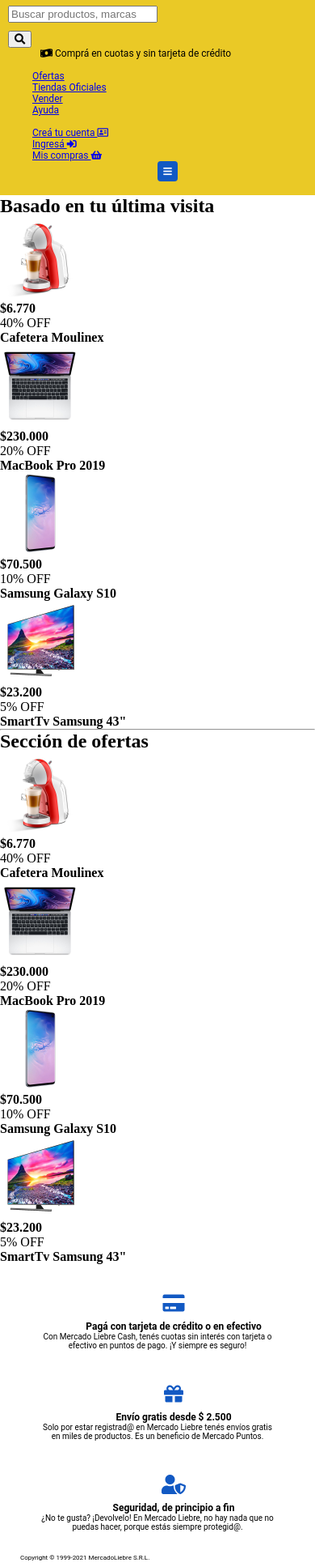
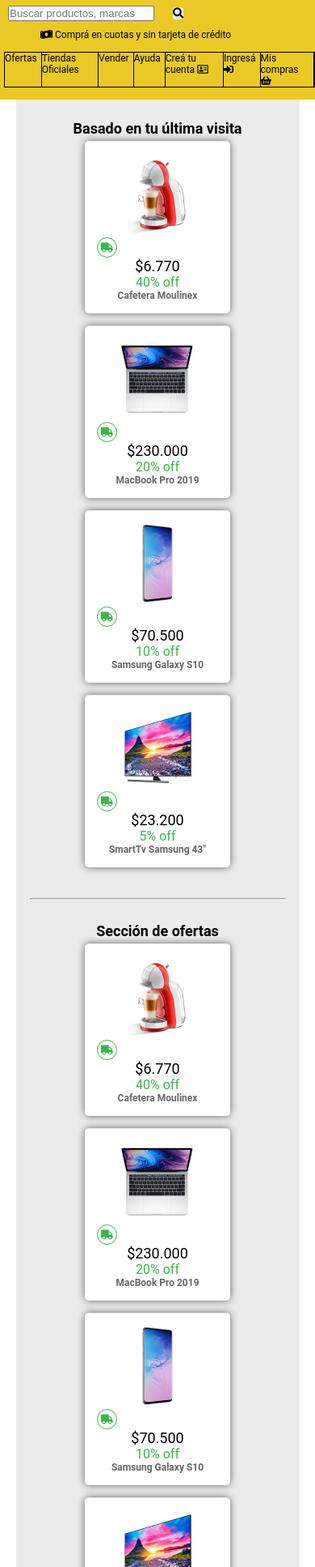
Before and after one commit to francoterragna/MercadoLiebre, a website: page views/index.html in a window 390 px wide. Shown: the part 65-2000 px from the top of the page at 81% size. Drawn offline with Linux system fonts and the light colour scheme.

Commit message:
media queries

```diff
--- a/public/css/styles.css
+++ b/public/css/styles.css
@@ -1,36 +1,46 @@
  *{
     margin:0px;
+    padding: 0px;
     box-sizing: border-box;
+    /* border: .5px solid #888  */
  }
 
  header {
     font-family: 'Roboto', sans-serif;
     background-color: #EAC926;
     font-size: 12px;
+    padding-bottom: 15px;
  }
+
+ header nav ul{
+    margin-left: 5px;
+}
 
  .logo {
      width: 150px;
      margin: 10px;
+ }
+ nav{
+     display:none;
+ }
+ .opciones-nav{
+     color: #000;
+     text-decoration: none;
  }
 
  .caja-hamburguesa{
      background-color: #1259c3;
      width: 25px;
      height: 25px;
-     display: inline-block;
-     border-radius: 4px;
-     position: absolute;
-     left: 50%;
+     border-radius: 5px;
+     margin: 0px auto;
  }
 
  .hamburguesa {
     color: #fff;
     text-align: center;
-    position: relative;
-    top: 25%;
-    left: 25%;
-    margin-left: 1px;
+    margin-left: 7px;
+    margin-top: 7px;
  }
 
  header input {
@@ -38,41 +48,140 @@
  }
  header button {
      margin-left: 10px;
+     border-radius: 3px;
+     border: none
  }
  header p {
      display: inline-block;
-     position: absolute;
      margin-left: 50px;
  }
 
  header button:hover{
-     box-shadow: 2px 2px 5px 0 #666;
+     box-shadow: 0px 0px 8px 0 #666;
      cursor: pointer;
  }
+
+ main{
+     margin: 0 auto;
+     text-align: center;
+     width: 90%;
+     padding: 50px;
+     font-family: 'Roboto', sans-serif;
+     font-size: 12px;
+     background-color: #ebebeb;
+ }
+ section article {
+    margin-top: 5px;
+    margin-bottom: 10px;
+    margin-left: 15px;
+    margin-right: 15px;
+    border-top: 1px solid #ebebeb;
+    border-radius: 5px;
+    background-color: white;
+    padding: 15px;
+    display: inline-block;
+ }
+
+ .nombre-producto{
+     font-size: 12px;
+     color: #666;
+     display: none;
+ }
+
+
+
+.precio{
+        font-size: 18px;
+        color:black
+    }
+
+.descuentos{
+    font-size: 16px;
+    color: #39b54a;
+    }
+
+    .circulo-camion{
+        border: 1px solid #39b54a;
+        height: 25px;
+        width: 25px;
+        border-radius: 50%;
+    }
+
+    .fa-truck{
+        color: #39b54a;
+        margin-top: 6px;
+    }
 
  footer {
      text-align: center;
      font-family: 'Roboto', sans-serif;
      font-size: 12px;
+     padding: 20px 55px 20px 55px;
  }
 
  .icono-footer {
      margin-bottom: 10px;
      color: #1259c3;
+     font-size: 2em;
+ }
+
+ .footer section{
+    text-align: center;
  }
 
  footer section p {
      font-size: 10px;
+     text-align: right;
+ }
+
+ .titulos-footer{
+     margin-right: 25px;
  }
 
  .parrafo-footer {
-     margin-left: 50px;
-     margin-right: 50px;
+    text-align: center;
+ }
+ #copyright{
+     margin: 25px;
+     text-align: left;
+     font-size: 8px;
  }
 
- .copyright{
-     margin-bottom: 25px;
-     text-align: left;
-     margin-left: 25px;
-     font-size: 8px;
+
+ @media (min-width: 361px) {
+    article{
+        box-shadow: 0px 0px 10px rgb(100, 100, 100);
+        border-radius: 5px;
+        margin-left: 20px;
+        margin-right:20px;
+        min-width: 180px;
+    }
+    main {
+        padding:25px 17px 25px 17px;
+    }
+
+    .nombre-producto{
+        font-size: 12px;
+        color: #666;
+        display: inline-block;
+    }
+    nav{
+        display:flex;
+    }
+    nav ul {
+        display:flex;
+        width: 100%;
+        border: 1px solid black;
+        justify-content: space-between;
+    }
+    nav ul li {
+        border-right: 1px solid black;
+        padding-right: 5px;
+    }
+    .caja-hamburguesa{
+        display:none;
+    }
+    .hamburguesa{
+        display: none;
+    }
  }
--- a/views/index.html
+++ b/views/index.html
@@ -14,119 +14,119 @@
 <body>
     <header>
         <a href="#"><img src="/img/logo-mercado-liebre.svg" alt="Logo" class = "logo" title= "Página principal"></a> <br>
-        <input type="text" placeholder= "Buscar productos, marcas"> <br>
+        <input type="text" placeholder= "Buscar productos, marcas">
         <button type= "submit"><i class="fas fa-search"></i></button><br>
         <p> <i class="fas fa-money-bill-wave"></i>  Comprá en cuotas y sin tarjeta de crédito</p> <br><br>
         <nav>
-            <ul type= 'none'>
-                <li> <a href="#">Ofertas</a></li>
-                <li> <a href="#">Tiendas Oficiales</a></li>
-                <li> <a href="#">Vender</a></li>
-                <li> <a href="#">Ayuda</a></li>
-            </ul> <br>
-            <ul type= 'none'>
-               <li><a href="#">Creá tu cuenta <i class="far fa-address-card"></i></i></a></li>
-               <li><a href="#">Ingresá <i class="fas fa-sign-in-alt"></i></a></li>
-               <li><a href="#">Mis compras <i class="fas fa-shopping-basket"></i></a></li>
+            <ul type="none">
+                <li> <a class= "opciones-nav" href="#">Ofertas</a></li>
+                <li> <a class= "opciones-nav" href="#">Tiendas Oficiales</a></li>
+                <li> <a class= "opciones-nav" href="#">Vender</a></li>
+                <li> <a class= "opciones-nav" href="#">Ayuda</a></li>
+             <br>
+
+               <li><a class= "opciones-nav" href="#">Creá tu cuenta <i class="far fa-address-card"></i></i></a></li>
+               <li><a class= "opciones-nav" href="#">Ingresá <i class="fas fa-sign-in-alt"></i></a></li>
+               <li><a class= "opciones-nav" href="#">Mis compras <i class="fas fa-shopping-basket"></i></a></li>
             </ul>
         </nav>
-        <div class='caja-hamburguesa'><a href="#" class='hamburguesa'><i class="fas fa-bars"></i></a></div>
-        <br><br><br>
+        <div class='caja-hamburguesa'><a href="#"><i class="fas fa-bars hamburguesa"></i></a></div>
     </header>
 
-
     <main>
-
-
-        <h2>Basado en tu última visita</h2>
     <section>
-        <article>
+        <h2 class ="titulo-main">Basado en tu última visita</h2>
+        <a href="#"><article>
             <img src="/img/img-cafetera-moulinex.jpg" alt="Imagen de la cafetera" width= 100px> <br>
-            <strong>$6.770</strong>
-            <p>40% OFF</p>
-            <h4>Cafetera Moulinex</h4>
-        </article>
-        <article>
+            <div class = "circulo-camion"> <i class="fas fa-truck"></i></div>
+            <p class ="precio">$6.770</p>
+            <p class ="descuentos">40% off</p>
+            <h4 class="nombre-producto">Cafetera Moulinex</h4>
+        </article></a>
+        <a href="#"><article>
             <img src="/img/img-macbook-pro-2019.jpg" alt="Imagen de MacBook" width= 100px> <br>
-            <strong>$230.000</strong>
-            <p>20% OFF</p>
-            <h4>MacBook Pro 2019</h4>
-        </article>
-        <article>
+            <div class = "circulo-camion"> <i class="fas fa-truck"></i></div>
+            <p class ="precio">$230.000</p>
+            <p class ="descuentos">20% off</p>
+            <h4 class="nombre-producto">MacBook Pro 2019</h4>
+        </article></a>
+        <a href="#"><article>
             <img src="/img/img-samsung-galaxy-s10.jpg" alt="Imagen de Samsung Galaxy S10" width= 100px> <br>
-            <strong>$70.500</strong>
-            <p>10% OFF</p>
-            <h4>Samsung Galaxy S10</h4>
-        </article>
-        <article>
+            <div class = "circulo-camion"> <i class="fas fa-truck"></i></div>
+            <p class ="precio">$70.500</p>
+            <p class ="descuentos">10% off</p>
+            <h4 class="nombre-producto">Samsung Galaxy S10</h4>
+        </article></a>
+        <a href="#"><article>
             <img src="/img/img-tv-samsung-smart.jpg" alt="imagen del SmartTv" width= 100px> <br>
-            <strong>$23.200</strong>
-            <p>5% OFF</p>
-            <h4>SmartTv Samsung 43"</h4>
-        </article>
+            <div class = "circulo-camion"> <i class="fas fa-truck"></i></div>
+            <p class ="precio">$23.200</p>
+            <p class ="descuentos">5% off</p>
+            <h4 class="nombre-producto">SmartTv Samsung 43"</h4>
+        </article></a>
     </section>
 
-    <hr>
-    <h2 class="titulo-main-2">Sección de ofertas</h2>
+<br><br><hr><br><br>
+
     <section class="section-main">
-        <article>
+        <h2 class="titulo-main">Sección de ofertas</h2>
+        <a href="#"><article>
             <img src="/img/img-cafetera-moulinex.jpg" alt="Imagen de la cafetera" width= 100px> <br>
-            <strong>$6.770</strong>
-            <p>40% OFF</p>
-            <h4>Cafetera Moulinex</h4>
-        </article>
-        <article>
+            <div class = "circulo-camion"> <i class="fas fa-truck"></i></div>
+            <p class ="precio">$6.770</p>
+            <p class ="descuentos">40% off</p>
+            <h4 class="nombre-producto">Cafetera Moulinex</h4>
+        </article></a>
+        <a href="#"><article>
             <img src="/img/img-macbook-pro-2019.jpg" alt="Imagen de MacBook" width= 100px> <br>
-            <strong>$230.000</strong>
-            <p>20% OFF</p>
-            <h4>MacBook Pro 2019</h4>
-        </article>
-        <article>
+            <div class = "circulo-camion"> <i class="fas fa-truck"></i></div>
+            <p class ="precio">$230.000</p>
+            <p class ="descuentos">20% off</p>
+            <h4 class="nombre-producto">MacBook Pro 2019</h4>
+        </article></a>
+        <a href="#"><article>
             <img src="/img/img-samsung-galaxy-s10.jpg" alt="Imagen de Samsung Galaxy S10" width= 100px> <br>
-            <strong>$70.500</strong>
-            <p>10% OFF</p>
-            <h4>Samsung Galaxy S10</h4>
-        </article>
-        <article>
+            <div class = "circulo-camion"> <i class="fas fa-truck"></i></div>
+            <p class ="precio">$70.500</p>
+            <p class ="descuentos">10% off</p>
+            <h4 class="nombre-producto">Samsung Galaxy S10</h4>
+        </article></a>
+        <a href="#"><article>
             <img src="/img/img-tv-samsung-smart.jpg" alt="imagen del SmartTv" width= 100px> <br>
-            <strong>$23.200</strong>
-            <p>5% OFF</p>
-            <h4>SmartTv Samsung 43"</h4>
-        </article>
+            <div class = "circulo-camion"> <i class="fas fa-truck"></i></div>
+            <p class ="precio">$23.200</p>
+            <p class ="descuentos">5% OFF</p>
+            <h4 class="nombre-producto">SmartTv Samsung 43"</h4>
+        </article></a>
     </section>
-    </main> <br> <br>
-
+    </main> <br><br>
 
     <footer>
-        <div>
         <section>
-            <ul type= 'none'>
-                <i class="fas fa-credit-card icono-footer fa-2x"></i>
-                <li><strong>Pagá con tarjeta de crédito o en efectivo</strong> </li>
+            <ul type= 'none' >
+                <i class="fas fa-credit-card icono-footer"></i>
+                <li><strong class="titulos-footer">Pagá con tarjeta de crédito o en efectivo</strong> </li>
             </ul>
             <p class="parrafo-footer">Con Mercado Liebre Cash, tenés cuotas sin interés con tarjeta o efectivo en
                 puntos de pago. ¡Y siempre es seguro!</p>
         </section><br><br><br>
         <section>
-            <ul type= 'none'>
-                <i class="fas fa-gift icono-footer fa-2x"></i>
-                <li><strong>Envío gratis desde $ 2.500</strong></li>
+            <ul type= 'none' >
+                <i class="fas fa-gift icono-footer"></i>
+                <li><strong class="titulos-footer">Envío gratis desde $ 2.500</strong></li>
             </ul>
             <p class="parrafo-footer">Solo por estar registrad@ en Mercado Liebre tenés envíos gratis en miles de
                 productos. Es un beneficio de Mercado Puntos.</p>
         </section><br><br><br>
         <section>
-            <ul type= 'none'>
-                <i class="fas fa-user-shield icono-footer fa-2x"></i>
-                <li><strong>Seguridad, de principio a fin</strong></li>
+            <ul type= 'none' >
+                <i class="fas fa-user-shield icono-footer"></i>
+                <li><strong class="titulos-footer">Seguridad, de principio a fin</strong></li>
             </ul>
             <p class="parrafo-footer">¿No te gusta? ¡Devolvelo! En Mercado Liebre, no hay nada que no puedas hacer,
                 porque estás siempre protegid@.</p>
-        </section>
-        </div><br><br>
-    <section>
-        <p class ='copyright'>Copyright © 1999-2021 MercadoLiebre S.R.L.</p>
-    </section>
+        </section> <br><br>
+        <p id ='copyright'>Copyright © 1999-2021 MercadoLiebre S.R.L.</p><br><br>
     </footer>
 </body>
 </html>
```
